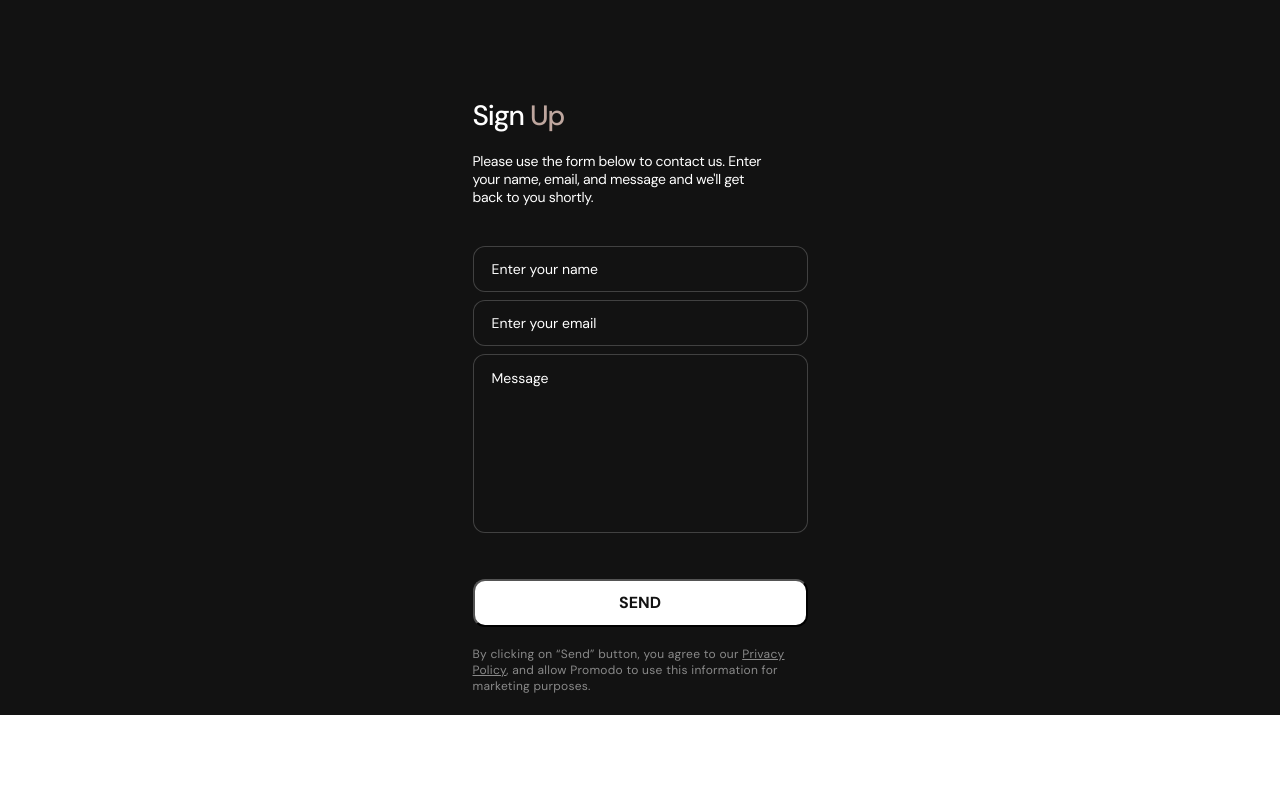
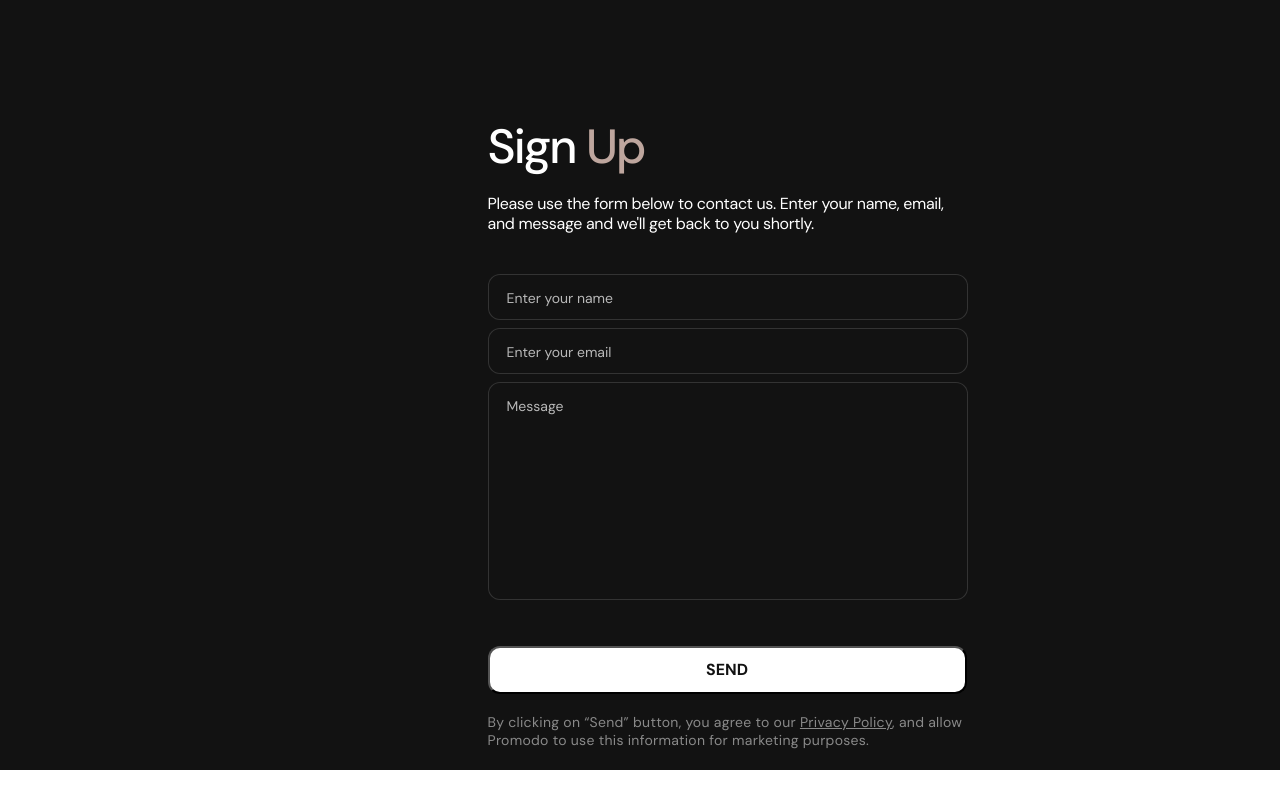
Before and after one commit to YouKnowWhoIs/Risky_bannies, a website built with Vite: page src/index.html in a window 1280 px wide. Built offline with nearby package versions, Linux system fonts and the light colour scheme; files whose address does not match are found by name.

Commit message:
tablet version sign up
tablet version sign up. Тільки вимкни max-width:335px і має бути добре

```diff
--- a/src/css/sign-up.css
+++ b/src/css/sign-up.css
@@ -1,8 +1,11 @@
+
+
 .sign-up-wrap {
-    padding-top: 80px;
+     padding-top: 80px;
 }
 
 .sign-up-title {
+
     color: #FFF;
     font-size: 28px;
     font-weight: 500;
@@ -41,6 +44,7 @@
     margin-bottom: 8px;
     height: 46px;
     width: 100%;
+    opacity: 0.7;
 }
 
 .sign-up-input::placeholder {
@@ -61,6 +65,7 @@
     margin-bottom: 40px;
     width:100%;
     resize: none;
+    opacity:0.7;
 }
 
 .sign-up-message::placeholder {
@@ -85,6 +90,7 @@
     line-height: 1.25;
     text-transform: uppercase;
     width:100%;
+
 }
 
 .private-policy {
@@ -104,3 +110,104 @@
 .img-wrap {
     display: none;
 }
+
+@media screen and (min-width:375px) {
+    .container {
+        width: 375px;
+        padding-left: 15px;
+        padding-right: 15px;
+    }
+
+    .sign-up-btn {
+
+    }
+
+    .private-policy {
+        width: 335px;
+    }
+
+    .img-wrap {
+        display: none;
+    }
+}
+
+@media screen and (min-width:768px) {
+    .container {
+        width: 768px;
+        padding-left: 15px;
+        padding-right: 15px;
+    }
+
+        .sign-up-wrap {
+            padding-top: 100px;
+        }
+
+    .sign-up-btn {
+        padding: 16px 216px;
+        width:479px;
+
+    }
+
+    .private-policy {
+        color: rgba(255, 255, 255, 0.50);
+        font-size: 12px;
+        line-height: 1.33;
+        width: 100%;
+    }
+
+    .img-wrap {
+        display: none;
+    }
+
+    .sign-up-title {
+
+        font-size: 48px;
+        line-height: 1.13;
+        letter-spacing: -0.04em;
+
+    }
+
+    .sign-up-span {
+
+        font-size: 48px;
+        line-height: 1.13;
+        letter-spacing: -0.04em;
+    }
+
+    .sign-up-descr {
+
+        font-size: 16px;
+        line-height: 1.25;
+        letter-spacing: -0.02em;
+        width: 480px;
+        margin-bottom: 40px;
+    }
+
+        .sign-up-input{
+        font-size: 16px;
+        line-height: 1.25;
+        width: 480px;
+        }
+
+        .sign-up-message {
+                    font-size: 16px;
+                    line-height: 1.25;
+                    width: 480px;
+                }
+
+
+                .private-policy {
+                    color: rgba(255, 255, 255, 0.50);
+                    font-size: 14px;
+                    line-height: 1.28;
+                    width:480px;
+                }
+
+                 .private-policy-link {
+                     font-size: 14px;
+                     line-height: 1.28;
+
+
+                 }
+
+}
```
